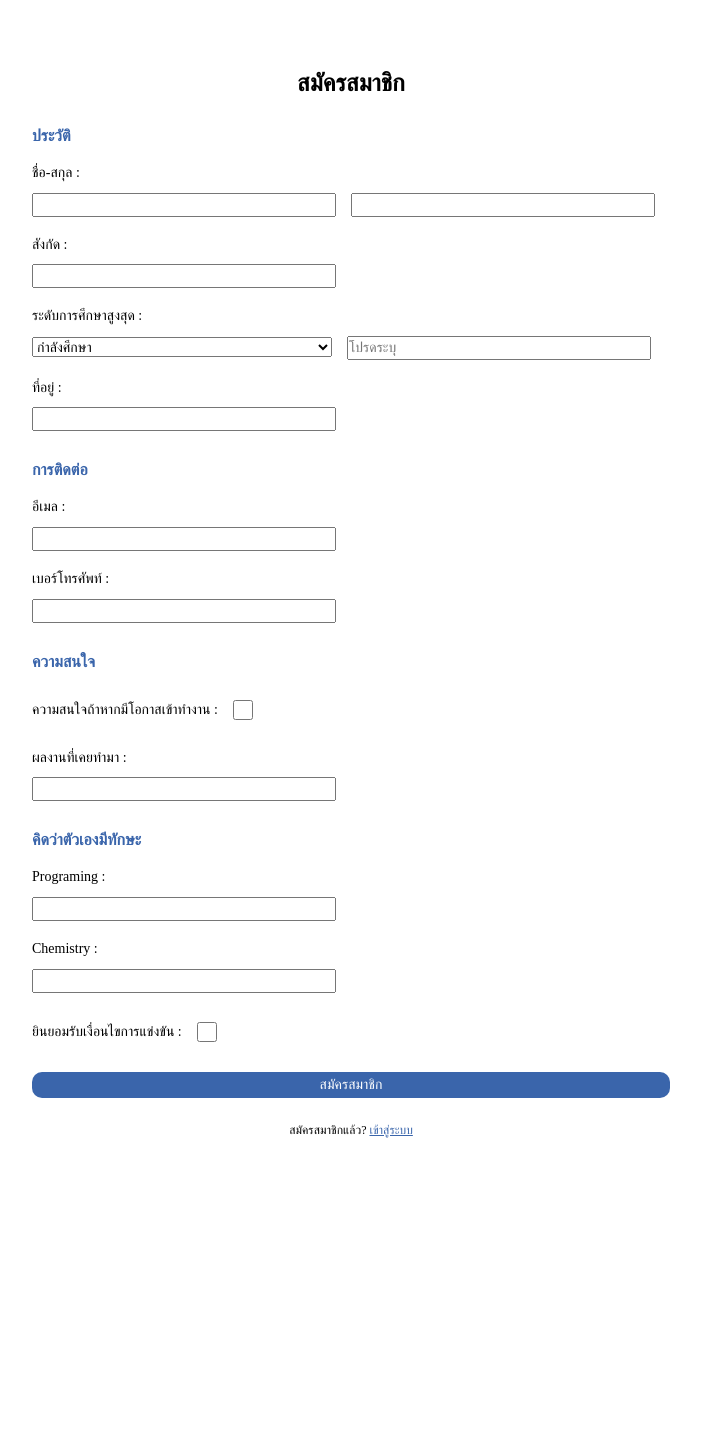
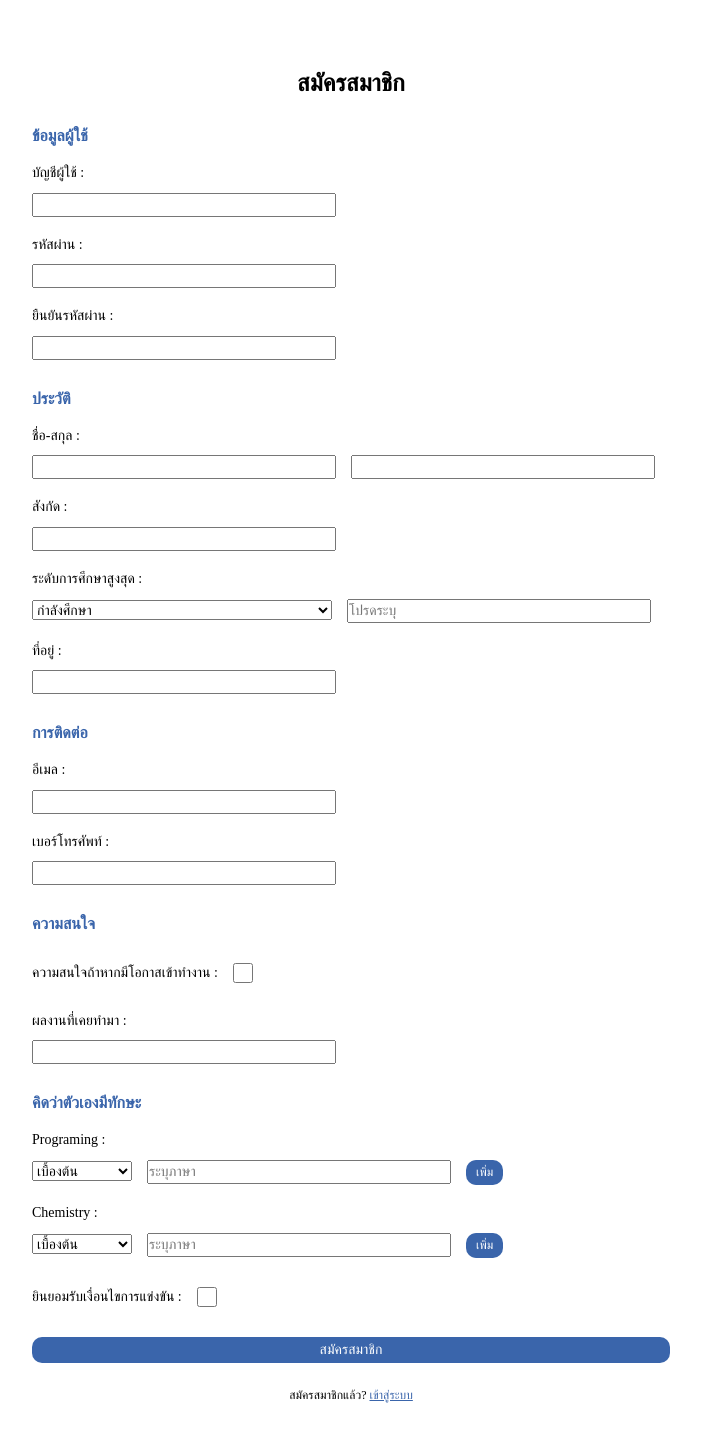
Before and after one commit to PiriyaDEV/tmlcc-competition, a Vue app in the folder Frontend/: page /register in a window 1280 px wide. Shown: the top 1442 px of the page, without its empty margins (289-990 px from the left). Before the commit the page ends 1190 px from the top, so only its background shows below. Built offline with nearby package versions, Linux system fonts and the light colour scheme; a web font is replaced by a local one.

Commit message:
Update Frontend (Dummy)

```diff
--- a/Frontend/public/index.html
+++ b/Frontend/public/index.html
@@ -5,7 +5,7 @@
     <meta http-equiv="X-UA-Compatible" content="IE=edge">
     <meta name="viewport" content="width=device-width,initial-scale=1.0">
     <link rel="icon" href="<%= BASE_URL %>tmlcc-logo.png">
-    <title>TMLCC | Thailand Machine Learning For Chemistry Competition</title>
+    <title>TMLCC | Thailand Machine Learning for Chemistry Competition</title>
   </head>
   <body>
     <noscript>
--- a/Frontend/src/views/Register.vue
+++ b/Frontend/src/views/Register.vue
@@ -3,6 +3,23 @@
     <div id="register-container" class="page-container">
       <div>
         <h1 class="title">สมัครสมาชิก</h1>
+
+        <div class="register-input">
+          <h1 class="header">ข้อมูลผู้ใช้</h1>
+          <div class="inline-input">
+            <h2>บัญชีผู้ใช้ :</h2>
+            <input type="text" autocomplete="off" />
+          </div>
+          <div class="inline-input">
+            <h2>รหัสผ่าน :</h2>
+            <input type="password" autocomplete="new-password" />
+          </div>
+          <div class="inline-input">
+            <h2>ยืนยันรหัสผ่าน :</h2>
+            <input type="password" autocomplete="new-password" />
+          </div>
+        </div>
+
         <div class="register-input">
           <h1 class="header">ประวัติ</h1>
           <div class="inline-input">
@@ -44,7 +61,7 @@
           <h1 class="header">ความสนใจ</h1>
           <div id="opportunity-box" class="inline-input">
             <h2 id="opportunity">ความสนใจถ้าหากมีโอกาสเข้าทำงาน :</h2>
-            <input type="checkbox" for="opportunity"/>
+            <input type="checkbox" for="opportunity" />
           </div>
           <div class="inline-input">
             <h2>ผลงานที่เคยทำมา :</h2>
@@ -56,21 +73,64 @@
           <h1 class="header">คิดว่าตัวเองมีทักษะ</h1>
           <div class="inline-input">
             <h2>Programing :</h2>
-            <input type="text" />
+            <div
+              class="add-input inline-input"
+              v-for="(input, i) in programing "
+              :key="i"
+            >
+              <select id="skill-level" name="skill-level">
+                <option value="beginner">เบื้องต้น</option>
+                <option value="intermediate">พอใช้</option>
+                <option value="influent">ดีเยี่ยม</option>
+              </select>
+              <input type="text" v-model="programing[i].name" placeholder="ระบุภาษา" />
+              <span class="add-btn">
+                <button
+                  @click="removePrograming(i)"
+                  v-show="i || (!i && programing.length > 1)"
+                >
+                  ลบ
+                </button>
+                <button @click="addPrograming()" v-show="i == programing.length - 1">
+                  เพิ่ม
+                </button>
+              </span>
+            </div>
           </div>
           <div class="inline-input">
             <h2>Chemistry :</h2>
-            <input type="text" />
+            <div
+              class="add-input inline-input"
+              v-for="(input, i) in chemistry"
+              :key="i"
+            >
+              <select id="skill-level" name="skill-level">
+                <option value="beginner">เบื้องต้น</option>
+                <option value="intermediate">พอใช้</option>
+                <option value="influent">ดีเยี่ยม</option>
+              </select>
+              <input type="text" v-model="chemistry[i].name" placeholder="ระบุภาษา" />
+              <span class="add-btn">
+                <button
+                  @click="removeChemistry(i)"
+                  v-show="i || (!i && chemistry.length > 1)"
+                >
+                  ลบ
+                </button>
+                <button @click="addChemistry()" v-show="i == chemistry.length - 1">
+                  เพิ่ม
+                </button>
+              </span>
+            </div>
           </div>
         </div>
 
         <div class="register-input">
           <div id="opportunity-box" class="inline-input">
             <h2 id="opportunity">ยินยอมรับเงื่อนไขการแข่งขัน :</h2>
-            <input type="checkbox" for="opportunity"/>
+            <input type="checkbox" for="opportunity" />
           </div>
         </div>
-
 
         <div class="register-btn section">
           <button>สมัครสมาชิก</button>
@@ -86,9 +146,35 @@
 
 <script>
 export default {
+  data() {
+    return {
+      programing: [
+        {
+          name: "",
+        },
+      ],
+      chemistry: [
+        {
+          name: "",
+        },
+      ],
+    };
+  },
   methods: {
     loginClick() {
       this.$router.push("/login");
+    },
+    addPrograming() {
+      this.programing.push({ name: "" });
+    },
+    removePrograming(index) {
+      this.programing.splice(index, 1);
+    },
+    addChemistry() {
+      this.chemistry.push({ name: "" });
+    },
+    removeChemistry(index) {
+      this.chemistry.splice(index, 1);
     },
   },
 };
@@ -100,10 +186,16 @@ export default {
   margin-bottom: 40px;
 }
 
+
+/* งานจริงลบตรงนี้ออกจะชิดขอบ */
 #register-container {
   display: flex;
   justify-content: center;
   align-items: center;
+}
+
+.add-input {
+  margin-bottom: 10px;
 }
 
 .title {
@@ -122,6 +214,20 @@ export default {
   color: #3a65ab;
 }
 
+.add-btn > button {
+  font-size: 1.5em;
+  padding: 5px 10px;
+  border: none;
+  background-color: #3a65ab;
+  color: white;
+  border-radius: 10px;
+  margin-right: 10px;
+}
+
+#skill-level{
+    width:100px;
+}
+
 .inline-input > input,
 select {
   height: 20px;
@@ -136,13 +242,13 @@ select {
   font-weight: 500;
 }
 
-#opportunity-box{
-    display: flex;
-    align-items: center;
+#opportunity-box {
+  display: flex;
+  align-items: center;
 }
 
-#opportunity-box > input{
-    width: 50px !important;
+#opportunity-box > input {
+  width: 50px !important;
 }
 
 .register-input > .inline-input {
```
Also changed, not shown: Frontend/src/views/Login.vue (+8 -5 lines).
